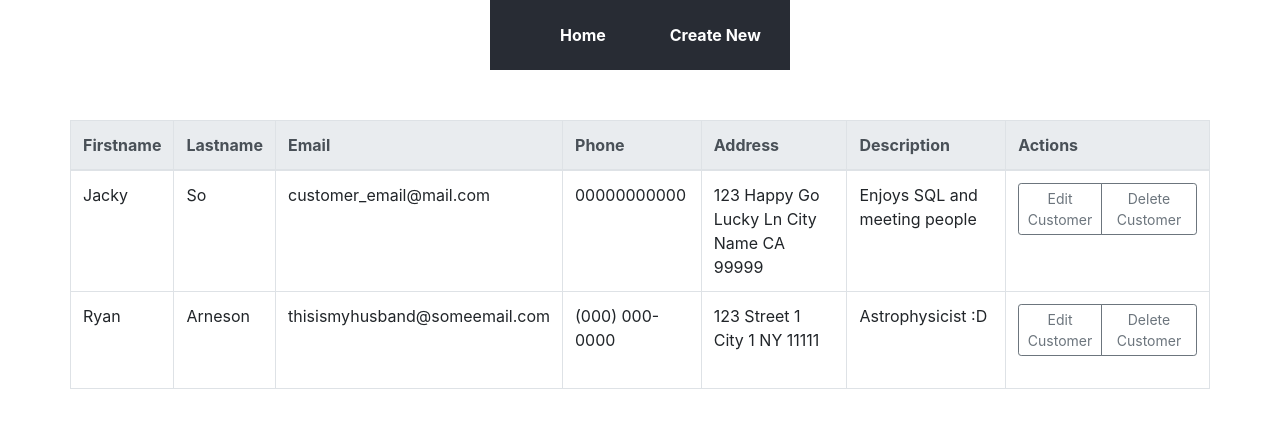
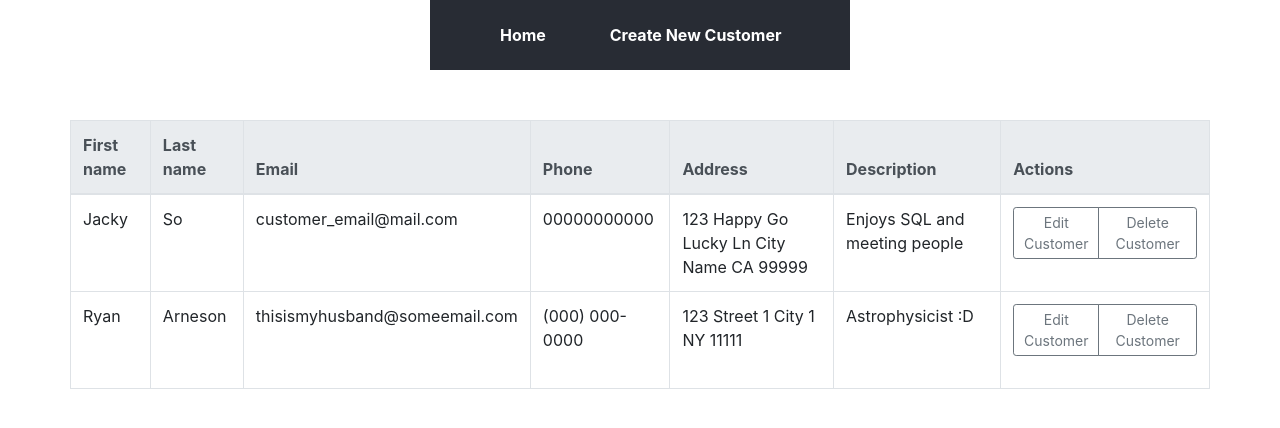
Before and after one commit to sojackyso/crm_react_app, a React (Create React App) app: page / in a window 1280 px wide. Shown: the top 428 px of the page. Built offline with nearby package versions, Linux system fonts and the light colour scheme; data requests are answered from the project's data file.

Commit message:
added nav highlight feature

```diff
--- a/src/App.css
+++ b/src/App.css
@@ -12,7 +12,7 @@
 }
 
 nav {
-  width: 300px;
+  width: 420px;
   margin: 0 auto;
   background: #282c34;
   height: 70px;
@@ -24,6 +24,11 @@ nav ul li {
   list-style-type: none;
   text-align: center;
   padding: 30px;
+}
+
+nav ul li:hover {
+  background: #33c1ff;
+  text-decoration: none;
 }
 
 nav ul li a {
--- a/src/components/Home.tsx
+++ b/src/components/Home.tsx
@@ -43,8 +43,8 @@ export default class Home extends React.Component<RouteComponentProps, IState> {
                         <table className="table table-bordered">
                             <thead className="thead-light">
                                 <tr>
-                                    <th scope="col">Firstname</th>
-                                    <th scope="col">Lastname</th>
+                                    <th scope="col">First name</th>
+                                    <th scope="col">Last name</th>
                                     <th scope="col">Email</th>
                                     <th scope="col">Phone</th>
                                     <th scope="col">Address</th>
```
Also changed, not shown: 1 other file (tests, documents, lock files or other folders).
